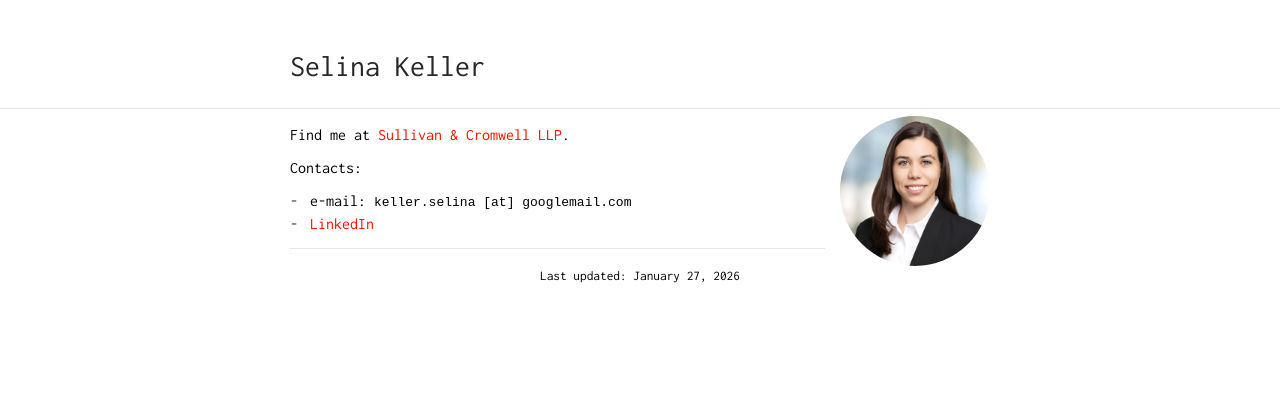
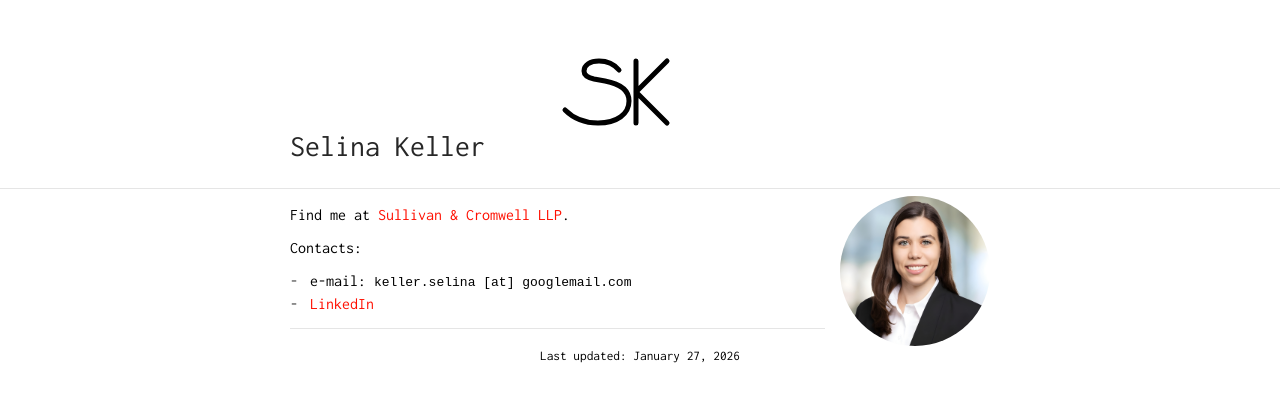
Before and after one commit to kellerselina/kellerselina.github.io, a Jekyll site: the page built from index.md, in a window 1280 px wide. Shown: the top 402 px of the page. Built offline with Jekyll 4.4.1, drawn with Linux system fonts in a browser that asks for light colours.

Commit message:
ins_logo created
Added logo as ins_logo.

```diff
--- a/_config.yml
+++ b/_config.yml
@@ -8,6 +8,7 @@ kramdown:
 description: "Associate at Sullivan & Cromwell LLP"
 favicon: true
 favicon_location: "/files/logo_keller.svg"
+ins_logo: "/files/logo_keller.svg"
 tracking_id:
 footer: yes
 footer_url: "https://github.com/ankitsultana/researcher"
--- a/_sass/_style.scss
+++ b/_sass/_style.scss
@@ -77,7 +77,10 @@ hr {
 #ins-logo {
 	margin: auto;
 	display: block;
-	max-height: 100px;
+	max-height: 80px;
+	max-width: 300px;
+	width: auto;
+	height: auto;
 	text-align: center;
 }
 
```
